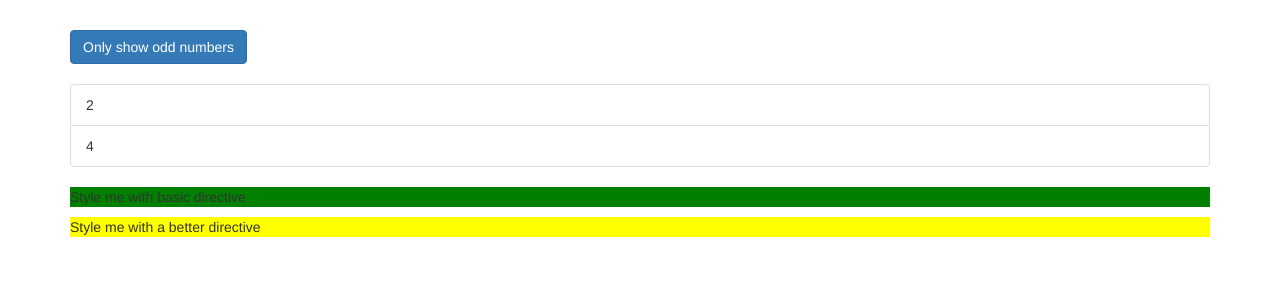
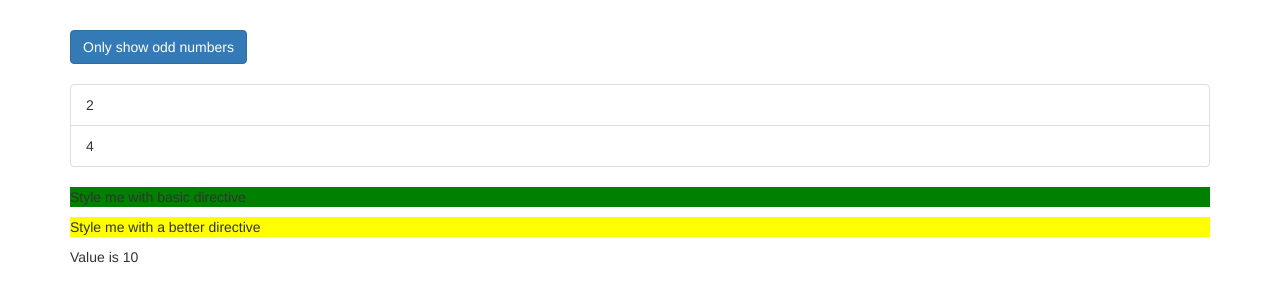
Before and after one commit to jurek2006/directives-start, an Angular app: page / in a window 1280 px wide. Shown: the top 302 px of the page. Built offline with nearby package versions, Linux system fonts and the light colour scheme.

Commit message:
Understanding ngSwitch - Sekcja 7 Wykład 92

```diff
--- a/src/app/app.component.html
+++ b/src/app/app.component.html
@@ -51,6 +51,13 @@
       </ul>
       <p appBasicHighlight>Style me with basic directive</p>
       <p appBetterHighlight defaultColor="yellow" highlightColor="red">Style me with a better directive</p>
+
+      <div [ngSwitch]="value">
+        <p *ngSwitchCase="5">Value is 5</p>
+        <p *ngSwitchCase="10">Value is 10</p>
+        <p *ngSwitchCase="100">Value is 100</p>
+        <p *ngSwitchDefault>Value is Default</p>
+      </div>
     </div>
   </div>
 </div>
--- a/src/app/app.component.ts
+++ b/src/app/app.component.ts
@@ -1,3 +1,4 @@
+// app.component.ts
 import { Component } from '@angular/core';
 
 @Component({
@@ -10,4 +11,5 @@
   oddNumbers = [1,3,5];
   evenNumbers = [2,4];
   onlyOdd = false;
+  value = 10;
 }
```
